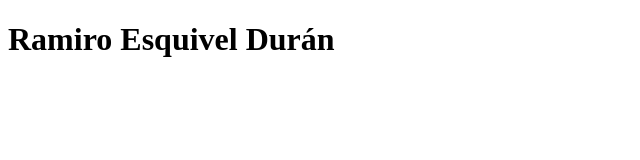
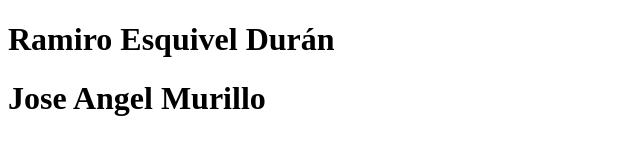
Before and after one commit to ramiro174/migit, a plain HTML site: page index.html in a window 1280 px wide. Shown: the whole page, without its empty margins (0-640 px from the left). Drawn offline with Linux system fonts and the light colour scheme.

Commit message:
Mi parte del codigo

```diff
--- a/index.html
+++ b/index.html
@@ -7,7 +7,7 @@
 </head>
 <body>
 	<h1>Ramiro Esquivel Durán</h1>
-
+	<h1> Jose Angel Murillo </h1>
  <div id="container">
 
 
```
